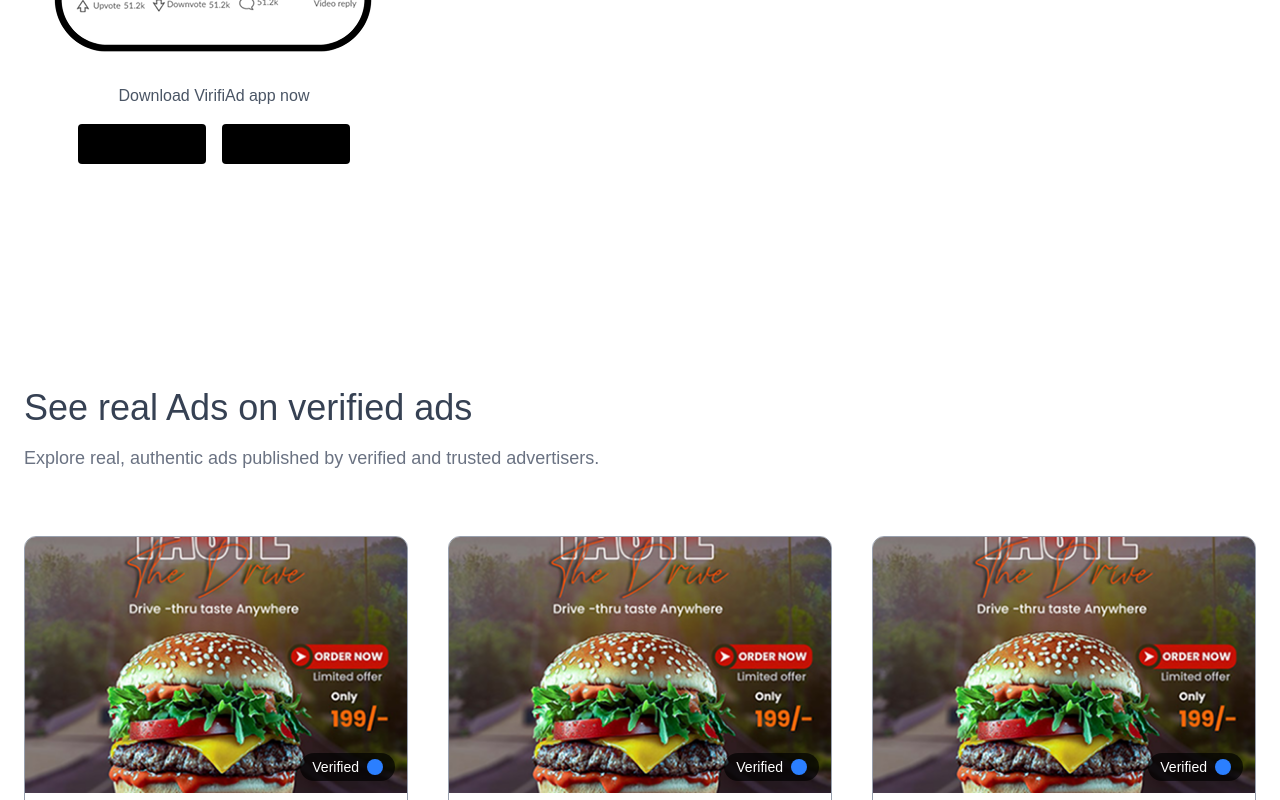
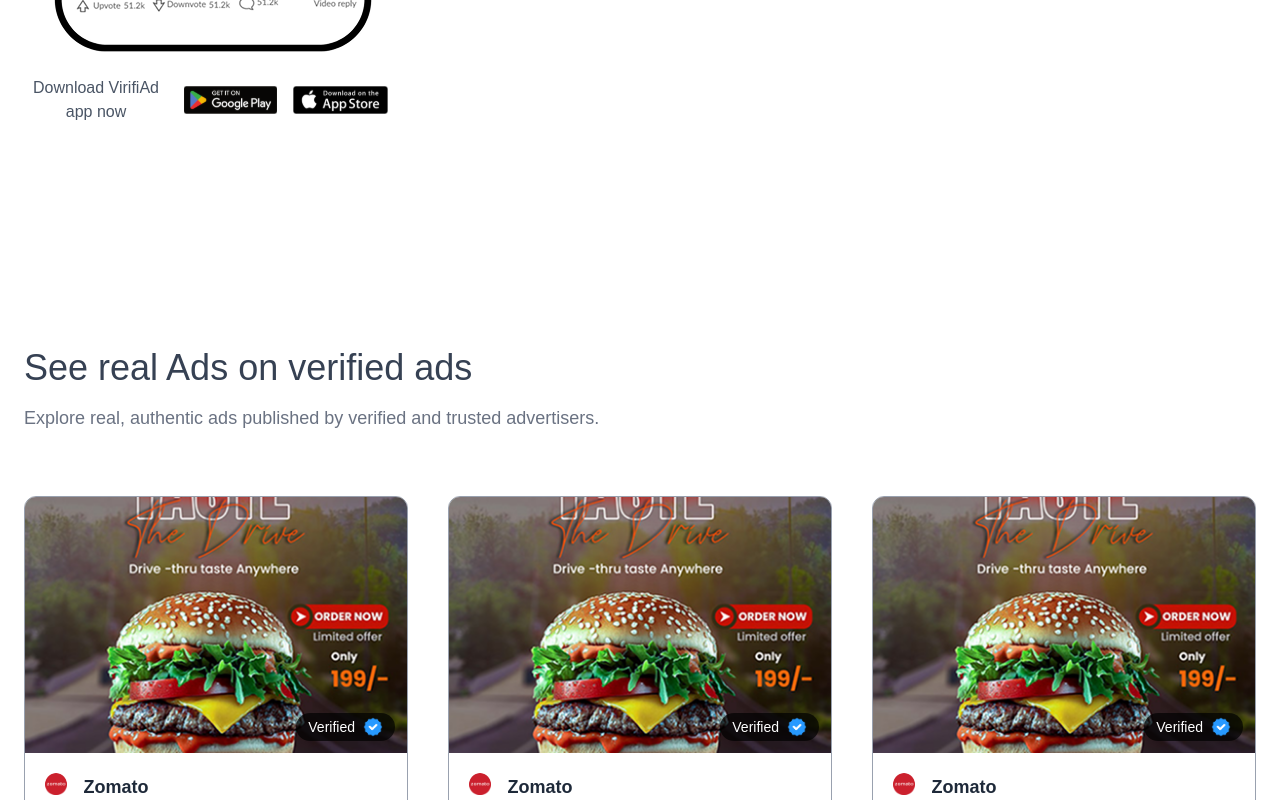
Before and after one commit to yuvaraj-io/verifiad, a Next.js app: page / in a window 1280 px wide. Shown: the part 2500-3300 px from the top of the page. Built offline with nearby package versions, Linux system fonts and the light colour scheme; no server answers; a web font is replaced by a local one.

Commit message:
homepage fixes

```diff
--- a/components/branding/VirifiAdLogo.tsx
+++ b/components/branding/VirifiAdLogo.tsx
@@ -9,7 +9,7 @@
 });
 
 type LogoProps = {
-  size?: "sm" | "md" | "lg";
+  size?: "xs" | "sm" | "md" | "lg";
   className?: string;
 };
 
@@ -18,6 +18,7 @@
   className,
 }: LogoProps) {
   const sizeConfig = {
+    xs:{ text: "text-2xl", padding: "px-2 py-1", width: "w-[120px]" },
     sm: { text: "text-3xl", padding: "px-4 py-2", width: "w-[180px]" },
     md: { text: "text-5xl", padding: "px-6 py-3", width: "w-[260px]" },
     lg: { text: "text-7xl", padding: "px-8 py-4", width: "w-[360px]" },
--- a/components/home/Footer.tsx
+++ b/components/home/Footer.tsx
@@ -7,6 +7,7 @@
   Linkedin,
   Briefcase,
 } from "lucide-react";
+import VirifiAdLogo from "../branding/VirifiAdLogo";
 
 export default function Footer() {
   return (
@@ -14,12 +15,7 @@
       {/* Top bar */}
       <div className="flex items-center justify-between px-10 py-4">
         {/* Logo */}
-        <Image
-          src="/assets/logo.png"
-          alt="VirifiAd logo"
-          width={120}
-          height={40}
-        />
+        <VirifiAdLogo size="xs"/>
 
         <h2 className="text-xl font-medium text-gray-800">
           Sign in as businesses
@@ -41,20 +37,11 @@
             Download VirifiAd app now
           </p>
 
-          <div className="flex gap-3">
-            <Image
-              src="/assets/google-play.png"
-              alt="Google Play"
-              width={130}
-              height={40}
-            />
-            <Image
-              src="/assets/app-store.png"
-              alt="App Store"
-              width={130}
-              height={40}
-            />
-          </div>
+          <div className="mt-4 flex gap-4 ">
+              <img src="/assets/icons/google_play.svg" />
+              <img src="/assets/icons/app_store.svg" />
+              <img />
+            </div>
         </div>
 
         {/* Column 2 */}
--- a/components/home/HowitWorks.tsx
+++ b/components/home/HowitWorks.tsx
@@ -8,13 +8,15 @@
             {/* <div className="h-[720px] w-[360px] rounded-[44px] border-4 border-black bg-white" /> */}
 
             <img src="./assets/howWorks.png" />
-            <p className="mt-6 text-center text-gray-600">
-              Download VirifiAd app now
-            </p>
 
-            <div className="mt-4 flex gap-4">
-              <div className="h-10 w-32 rounded bg-black" />
-              <div className="h-10 w-32 rounded bg-black" />
+
+            <div className="mt-4 flex gap-4 ">
+              <p className="text-center text-gray-600">
+                Download VirifiAd app now
+              </p>
+              <img src="/assets/icons/google_play.svg" />
+              <img src="/assets/icons/app_store.svg" />
+              <img />
             </div>
           </div>
 
--- a/components/home/VerifiedAds.tsx
+++ b/components/home/VerifiedAds.tsx
@@ -62,7 +62,7 @@
                 {/* Verified badge */}
                 <div className="absolute bottom-3 right-3 flex items-center gap-2 rounded-full bg-black/70 px-3 py-1 text-sm text-white">
                   Verified
-                  <span className="h-4 w-4 rounded-full bg-blue-500" />
+                 <img width="20px" src="/assets/homepage/verify.png" />
                 </div>
               </div>
 
```
